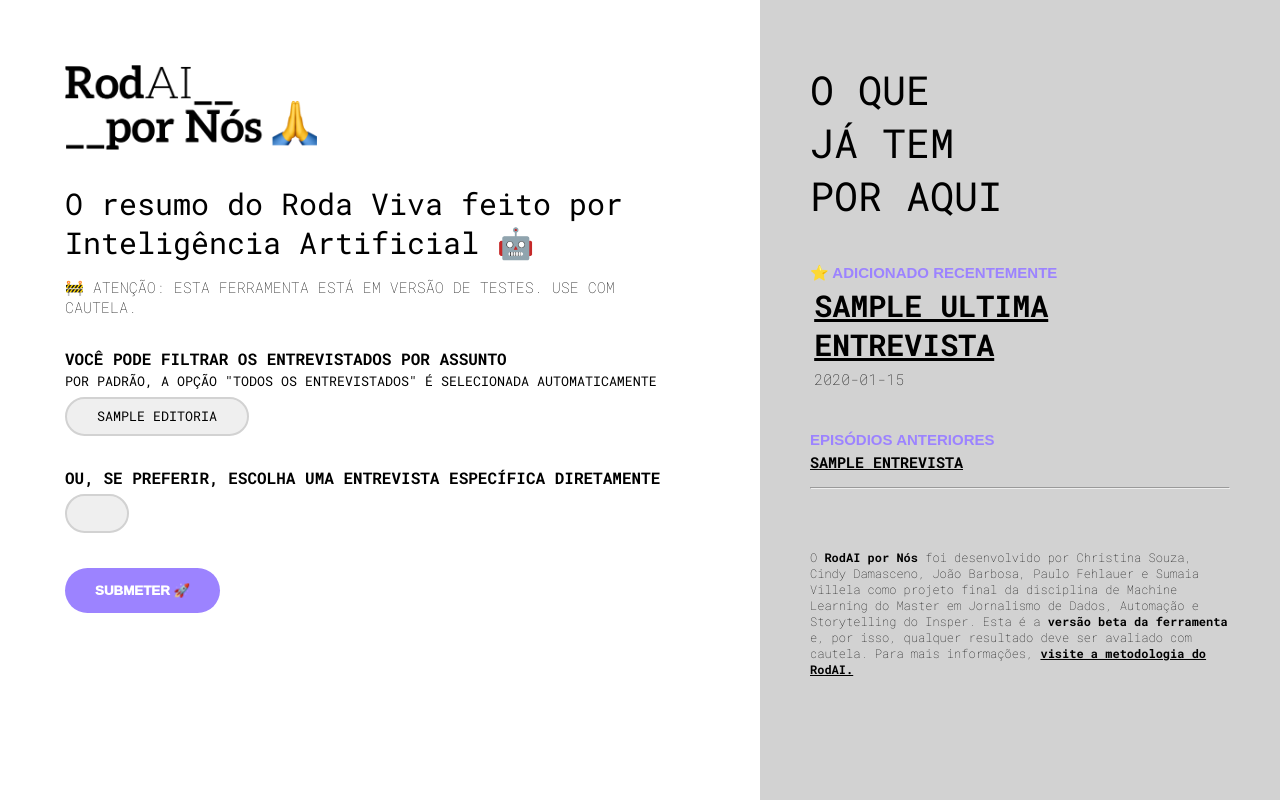
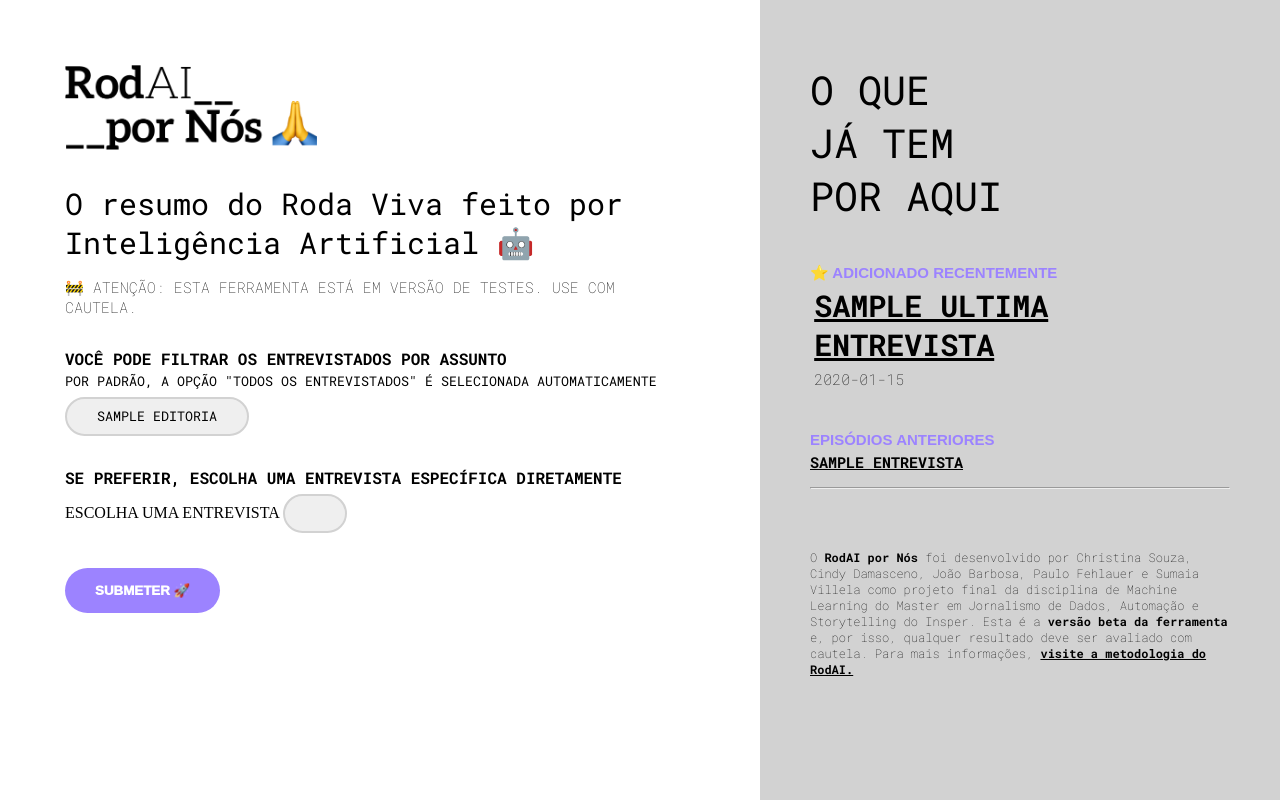
Before and after one commit to cindydamasceno/rodai, a Flask app: template templates/index.html in a window 1280 px wide. Run offline with Flask 3, Linux system fonts and the light colour scheme; the template is opened without the code that fills it: most values are stand-ins (such as "Sample title", 1, 10 or a date in 2020); lists and menus that the app fills with data are empty.

Commit message:
Update index.html

```diff
--- a/templates/index.html
+++ b/templates/index.html
@@ -33,7 +33,8 @@
             </div>
             <!-- ENTREVISTADO -->
             <div class="div-episodio">
-                <p class="select-form">OU, SE PREFERIR, ESCOLHA UMA ENTREVISTA ESPECÍFICA DIRETAMENTE</p>
+                <p class="select-form">SE PREFERIR, ESCOLHA UMA ENTREVISTA ESPECÍFICA DIRETAMENTE</p>
+                <label for="escolhe_entrevistado">ESCOLHA UMA ENTREVISTA</label>
                 <select name="entrevistado" id="escolhe_entrevistado">
                     {% for nome in nomes %}
                     <option value="{{ nome }}"> {{ nome }}</option>
```
